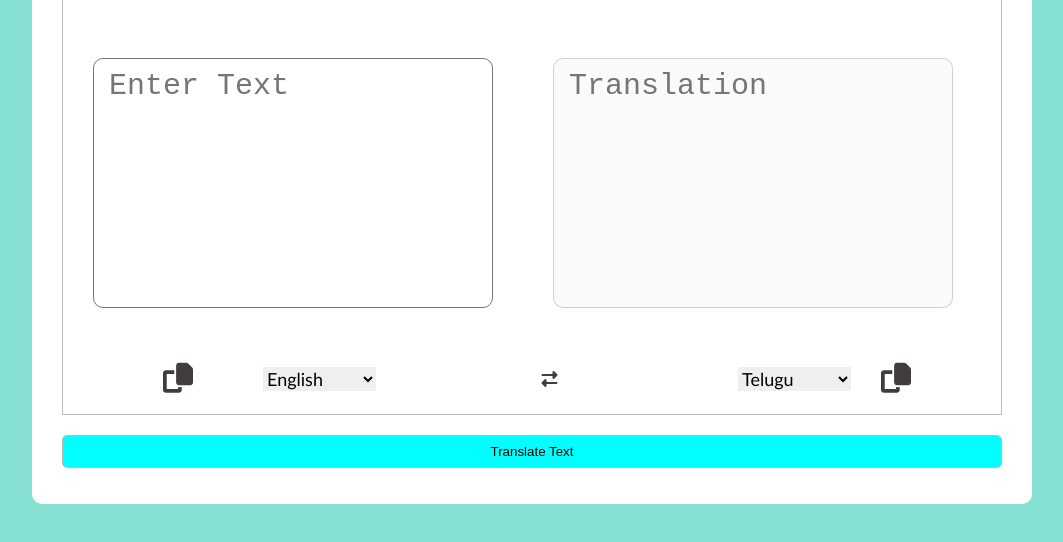
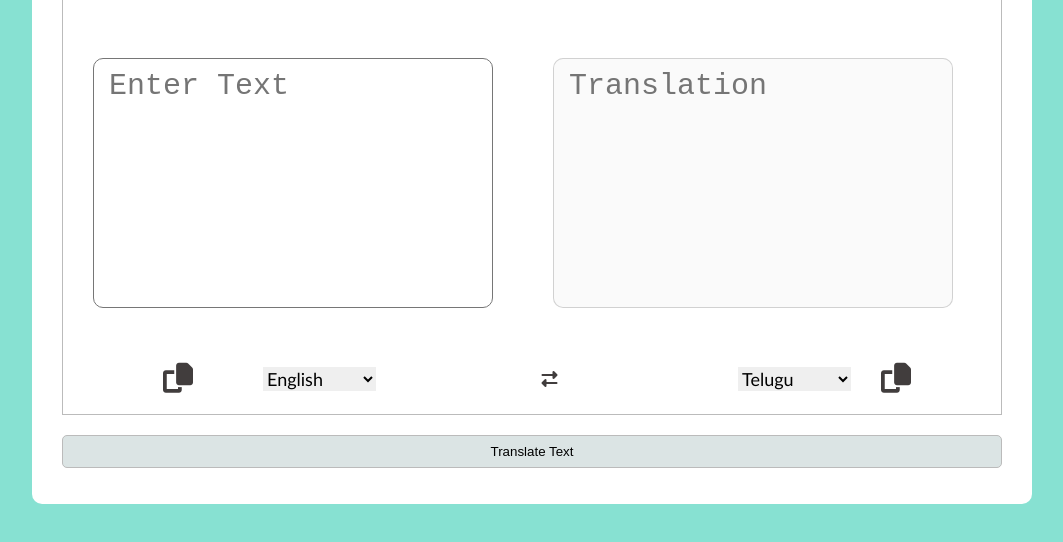
Before and after one commit to vinayak1100101/Language-Translator, a plain HTML site: page index.html in a window 1280 px wide. In both pictures the pointer is over the button "Translate Text". Shown: the part 196-738 px from the top of the page, without its empty margins (108-1171 px from the left). Drawn offline with Linux system fonts and the light colour scheme.

Commit message:
Update style.css

```diff
--- a/style.css
+++ b/style.css
@@ -105,5 +105,5 @@ select
 }
 
 button:hover{
-    background-color: aqua;
+    background-color: rgb(219, 228, 228);
 }
```
